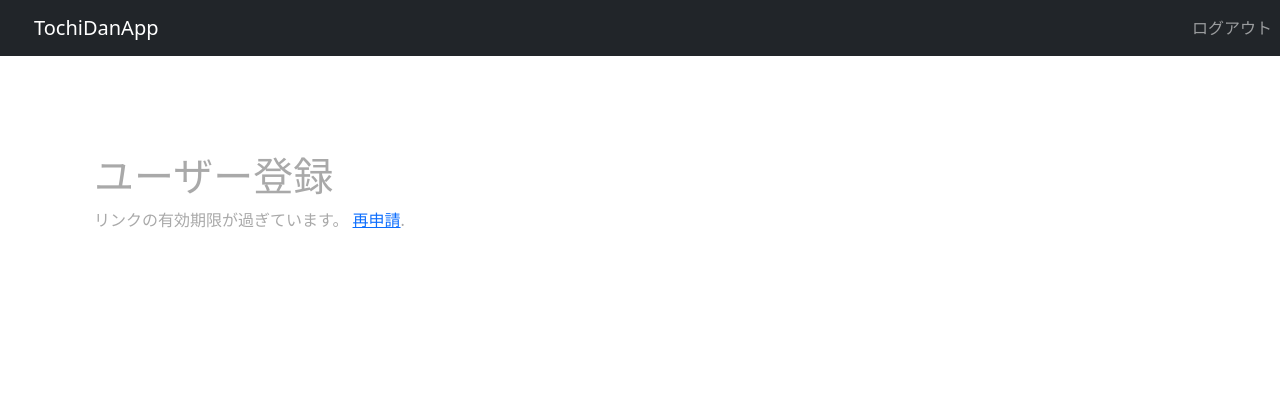
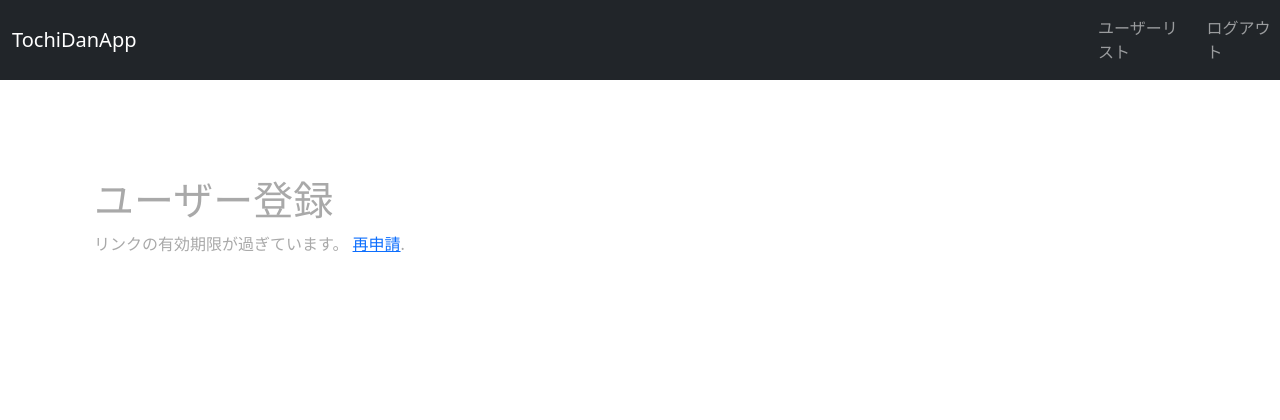
Before and after one commit to makimac0203/TochidanApp, a Django app: a page that uses tochidan_app/templates/base.html in a window 1280 px wide. Shown: the top 420 px of the page. Run offline with Django 3.2, Linux system fonts and the light colour scheme; the visitor is signed in with stand-in values (Sample User, id 1); data comes from the database, SQL or seed files in the repository; some libraries are stand-ins or nearby versions.

Commit message:
認証設定の更新

```diff
--- a/requirements.txt
+++ b/requirements.txt
@@ -8,3 +8,5 @@ selenium
 django-pygments-renderer==0.0.1
 pytz==2021.1
 setuptools==57.4.0
+django-braces>=1.4.0
+gunicorn
--- a/tochidan_app/templates/base.html
+++ b/tochidan_app/templates/base.html
@@ -19,6 +19,11 @@
         </div>
         <div>
             <ul class="navbar-nav ml-auto">
+                {% if user.is_superuser %}
+                <li class="nav-item">
+                    <a class="nav-link" href="{% url 'tochidan_app:tochidan_user_list' %}">ユーザーリスト</a>
+                </li>
+                {% endif %}
                 {% if user.is_authenticated %}
                 <li class="nav-item">
                     <a class="nav-link" href="{% url 'account_logout' %}">ログアウト</a>
```
Also changed, not shown: tochidan_app/views.py (+10 -3 lines).
